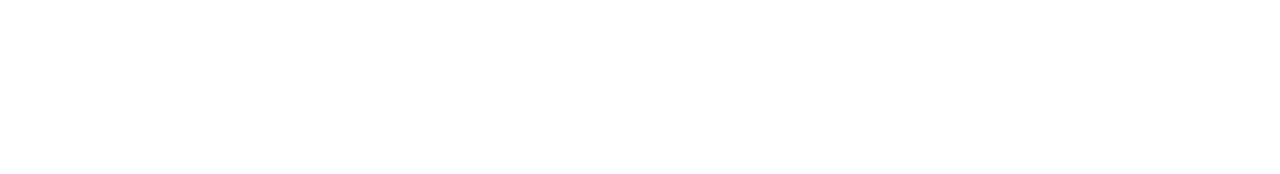
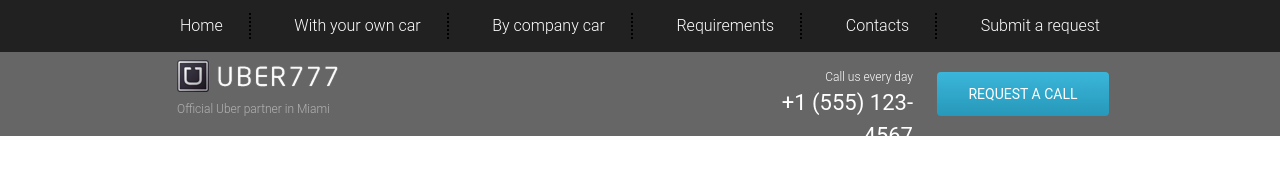
Before and after one commit to OleksandrBezverkhyi/learn-uber-bootstrap-grid, a plain HTML site: page index.html in a window 1280 px wide. Drawn offline with Linux system fonts and the light colour scheme.

Commit message:
feat(header): add header layout and styles

```diff
--- a/index.html
+++ b/index.html
@@ -8,5 +8,42 @@
     <link rel="stylesheet" href="./src/css/style.css" />
     <title>Uber</title>
   </head>
-  <body></body>
+  <body>
+    <header>
+      <nav>
+        <div class="container">
+          <ul class="menu">
+            <li class="menu-item"><a href="#" class="menu-link">Home</a></li>
+            <li class="menu-item"><a href="#" class="menu-link">With your own car</a></li>
+            <li class="menu-item"><a href="#" class="menu-link">By company car</a></li>
+            <li class="menu-item"><a href="#" class="menu-link">Requirements</a></li>
+            <li class="menu-item"><a href="#" class="menu-link">Contacts</a></li>
+            <li class="menu-item"><a href="#" class="menu-link">Submit a request</a></li>
+          </ul>
+        </div>
+      </nav>
+
+      <div class="subheader">
+        <div class="container">
+          <div class="row">
+            <div class="col-md-3 offset-md-1">
+              <a href="#" class="subheader-logo"
+                ><img src="./src/img/logo/logo.png" alt="logo"
+              /></a>
+              <div class="subheader-official">Official Uber partner in Miami</div>
+            </div>
+            <div class="col-md-2 offset-md-3">
+              <div class="subheader-call">
+                Call us every day
+                <a class="subheader-phone" href="tel:+15551234567">+1 (555) 123-4567</a>
+              </div>
+            </div>
+            <div class="col-md-2">
+              <button class="subheader-btn" title="request a call">request a call</button>
+            </div>
+          </div>
+        </div>
+      </div>
+    </header>
+  </body>
 </html>
--- a/src/css/style.css
+++ b/src/css/style.css
@@ -1,5 +1,106 @@
 @import url('./fonts.css');
 
-:root {
-  --font-family: 'Roboto', sans-serif;
+* {
+  font-family: 'Roboto', sans-serif;
 }
+
+/* Header */
+nav {
+  height: 52px;
+  background-color: #212121;
+}
+
+.menu {
+  display: flex;
+  justify-content: space-between;
+  padding: 0 70px;
+  margin: 0;
+  list-style: none;
+}
+
+.menu .menu-item {
+  position: relative;
+  padding: 14px 28px;
+}
+
+.menu .menu-item:not(:last-child)::after {
+  content: '';
+  position: absolute;
+  top: 50%;
+  right: 0;
+  transform: translateY(-50%);
+  height: 50%;
+  border-right: 2px dotted black;
+}
+
+.menu .menu-item .menu-link {
+  font-size: 16px;
+  font-weight: 300;
+  color: #ffffff;
+  text-decoration: none;
+}
+
+.menu .menu-item .menu-link:hover {
+  text-decoration: underline;
+}
+
+.subheader {
+  height: 84px;
+  background-color: rgba(0, 0, 0, 0.6);
+}
+
+.subheader .subheader-logo {
+  display: block;
+  margin-top: 8px;
+  max-width: 100%;
+}
+
+.subheader .subheader-official {
+  margin-top: 8px;
+  font-size: 12px;
+  font-weight: 300;
+  color: #ffffff;
+  opacity: 0.5;
+}
+
+.subheader .subheader-call {
+  margin-top: 16px;
+  font-size: 12px;
+  font-weight: 300;
+  text-align: right;
+  color: #ffffff;
+}
+
+.subheader .subheader-call .subheader-phone {
+  display: block;
+  font-size: 22px;
+  font-weight: 400;
+  text-align: right;
+  color: #ffffff;
+  text-decoration: none;
+}
+
+.subheader .subheader-call .subheader-phone:hover {
+  text-decoration: underline;
+}
+
+.subheader .subheader-btn {
+  margin-top: 20px;
+  border-radius: 4px;
+  width: 172px;
+  height: 44px;
+  background: linear-gradient(to top, #2798b9 0%, #3ab6da 100%);
+  border: none;
+  outline: none;
+  transition: box-shadow 0.1s ease, transform 0.1s ease;
+  font-size: 14px;
+  font-weight: 400;
+  text-transform: uppercase;
+  text-align: center;
+  color: #ffffff;
+}
+
+.subheader .subheader-btn:active {
+  box-shadow: 0 0 0 3px rgba(58, 182, 218, 0.6);
+  transform: translateY(2px);
+}
```
